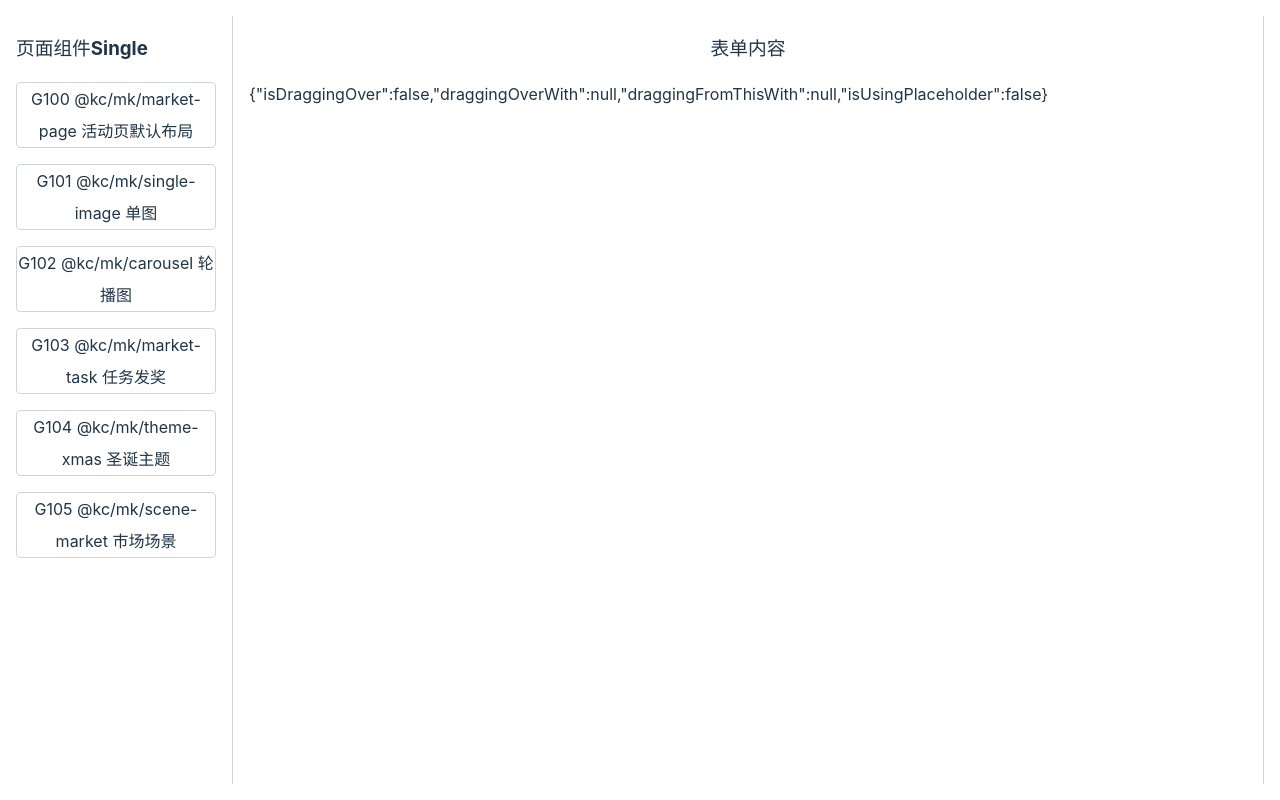
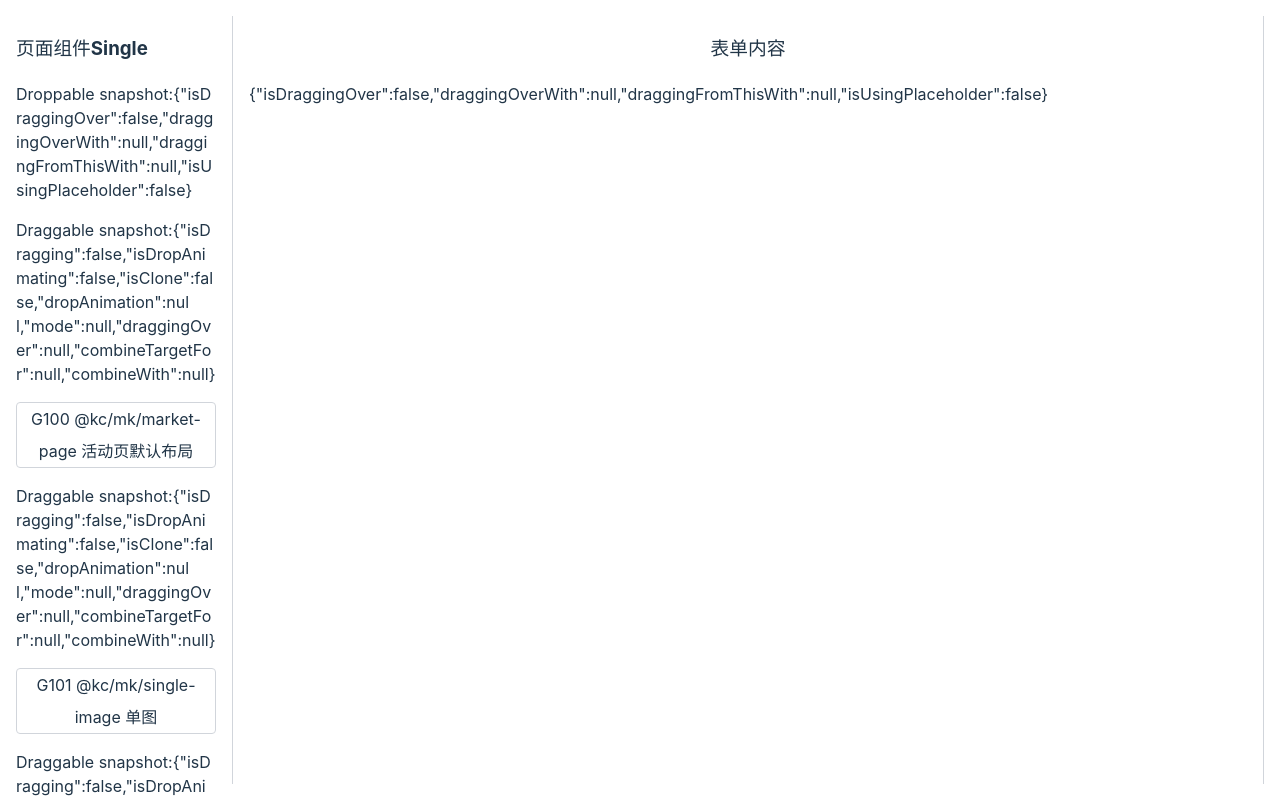
Before and after one commit to codercup2/tiny-form-design, a React (Vite) app: page / in a window 1280 px wide. Shown: the top 800 px of the page. Built offline with nearby package versions, Linux system fonts and the light colour scheme.

Commit message:
chore: snapshot 信息展示

```diff
--- a/src/form-design/components/Left/SingleLevel.tsx
+++ b/src/form-design/components/Left/SingleLevel.tsx
@@ -20,10 +20,16 @@ const SingleLevel: FC<{ items: IComponentItemWithConsequenceId[] }> = ({
               ref={provided.innerRef}
               {...provided.droppableProps}
             >
+              <div className='break-all'>
+                Droppable snapshot:{JSON.stringify(snapshot)}
+              </div>
               {items.map((item, index) => (
                 <Draggable index={index} draggableId={item.id} key={item.id}>
                   {(provided, snapshot) => (
                     <>
+                      <div className='break-all'>
+                        Draggable snapshot:{JSON.stringify(snapshot)}
+                      </div>
                       <div
                         className={clsx('', {
                           '!translate-x-0 !translate-y-0': !snapshot.isDragging,
@@ -46,7 +52,6 @@ const SingleLevel: FC<{ items: IComponentItemWithConsequenceId[] }> = ({
                   )}
                 </Draggable>
               ))}
-
               {provided.placeholder}
             </div>
           )
--- a/src/form-design/components/Mid/DropZone.tsx
+++ b/src/form-design/components/Mid/DropZone.tsx
@@ -34,7 +34,9 @@ const DropZone: FC<Props<any>> = ({
             {...provided.droppableProps}
           >
             <div>
-              {JSON.stringify(snapshot)}
+              <div className='break-all'>
+                Droppable snapshot:{JSON.stringify(snapshot)}
+              </div>
               {data.map((item, index) => {
                 return (
                   <Draggable
@@ -57,6 +59,9 @@ const DropZone: FC<Props<any>> = ({
                         ref={provided.innerRef}
                         onClick={() => setCurrId(item.id)}
                       >
+                        <div className='break-all'>
+                          Draggable snapshot:{JSON.stringify(snapshot)}
+                        </div>
                         {children}
                         {item.id} - {item.name} - {item.title}
                         {/* 右上角的关闭按钮，不需要二次确认 */}
```
